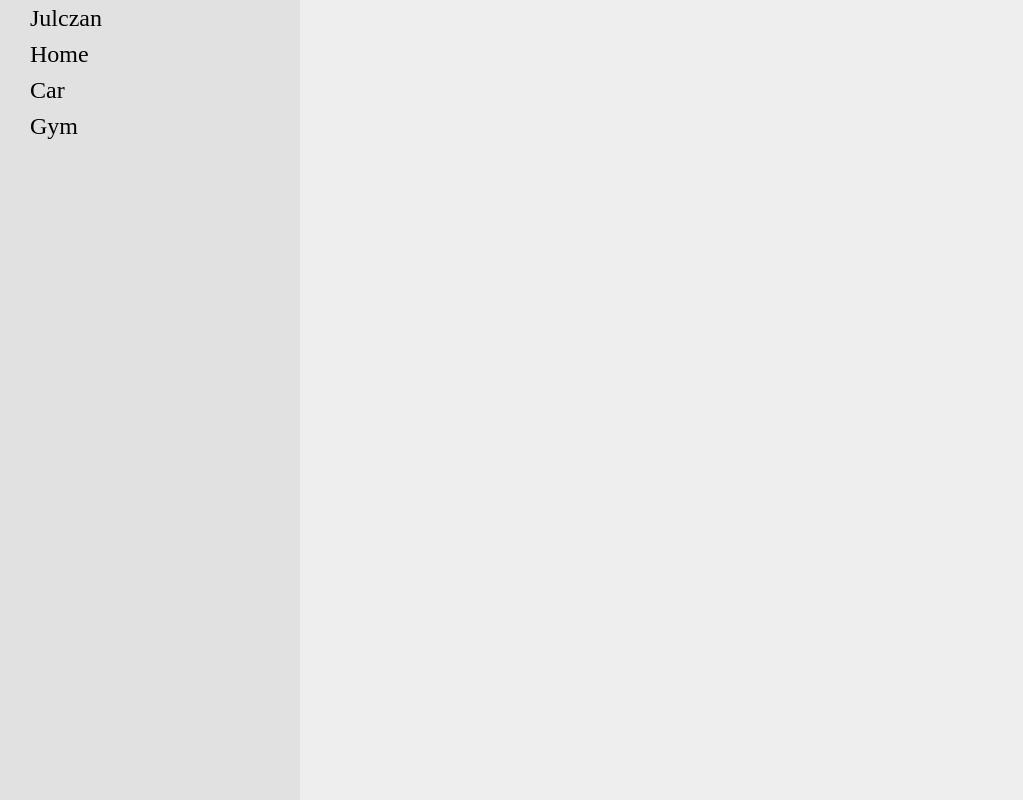
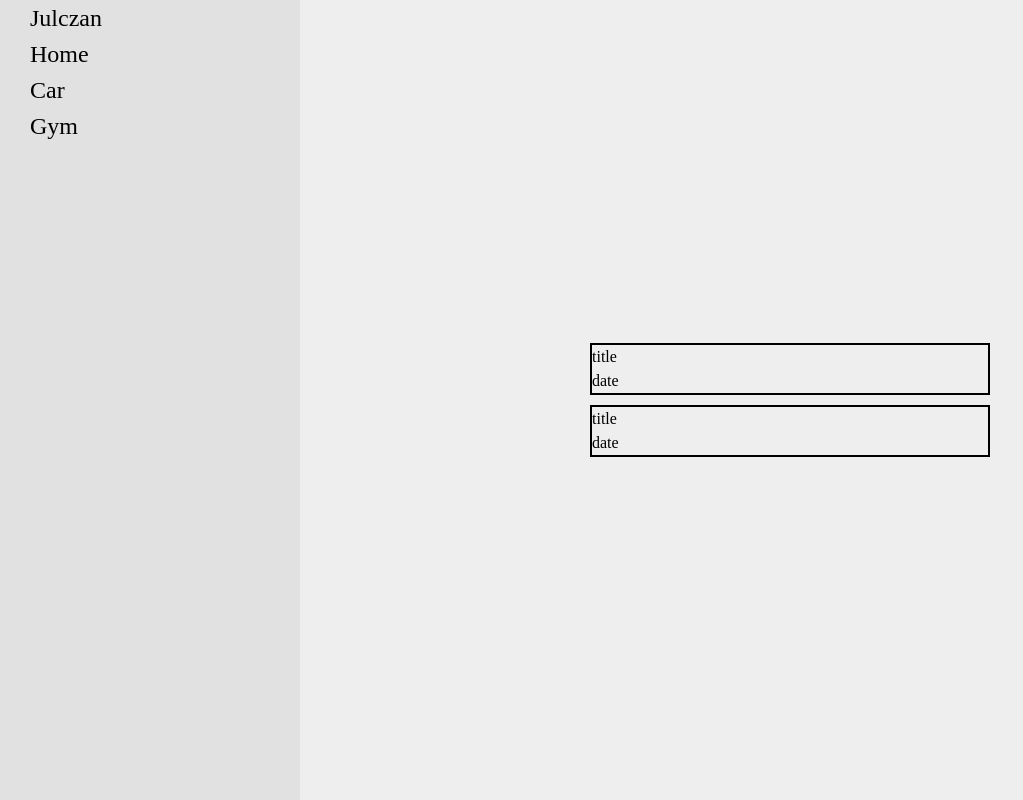
Before and after one commit to Julczan/to-do-list, a website built with webpack: page src/template.html in a window 1280 px wide. Shown: the whole page, without its empty margins (0-1023 px from the left). Built offline with nearby package versions, Linux system fonts and the light colour scheme.

Commit message:
display todos

```diff
--- a/src/display.js
+++ b/src/display.js
@@ -3,33 +3,22 @@ import { projectList, getActiveProject } from "./todo";
 export function displayToDo() {
   let active = getActiveProject();
 
-  console.log(active);
-
-  loopActiveToDo(active);
-
   const display = document.querySelector(".display");
 
+  for (let i = 0; i < active.length; i++) {
     const toDoCard = document.createElement("div");
     toDoCard.classList.add("card");
-
     const titleDiv = document.createElement("div");
     titleDiv.classList.add("title");
 
     const dateDiv = document.createElement("div");
     dateDiv.classList.add("date");
 
+    dateDiv.textContent = active[i].toDoDueDate;
+    titleDiv.textContent = active[i].toDoTitle;
+
     toDoCard.appendChild(titleDiv);
     toDoCard.appendChild(dateDiv);
-
     display.appendChild(toDoCard);
   }
-
-function loopActiveToDo(active) {
-  let toDo = [];
-  for (let i = 0; i < active.length; i++) {
-    toDo = [active[i].toDoTitle, active[i].toDoDesc];
 }
-  console.log(toDo);
-
-  return toDo;
-}
--- a/src/styles.css
+++ b/src/styles.css
@@ -107,6 +107,7 @@ body {
   display: grid;
   justify-content: center;
   align-content: center;
+  gap: 10px;
 }
 
 #toDoForm {
@@ -136,3 +137,8 @@ button[type="button"] {
 #cancel {
   background-color: var(--background-red);
 }
+
+.card {
+  border: 2px solid black;
+  width: 400px;
+}
```
Lines whose indentation alone changed are shown as unchanged.
